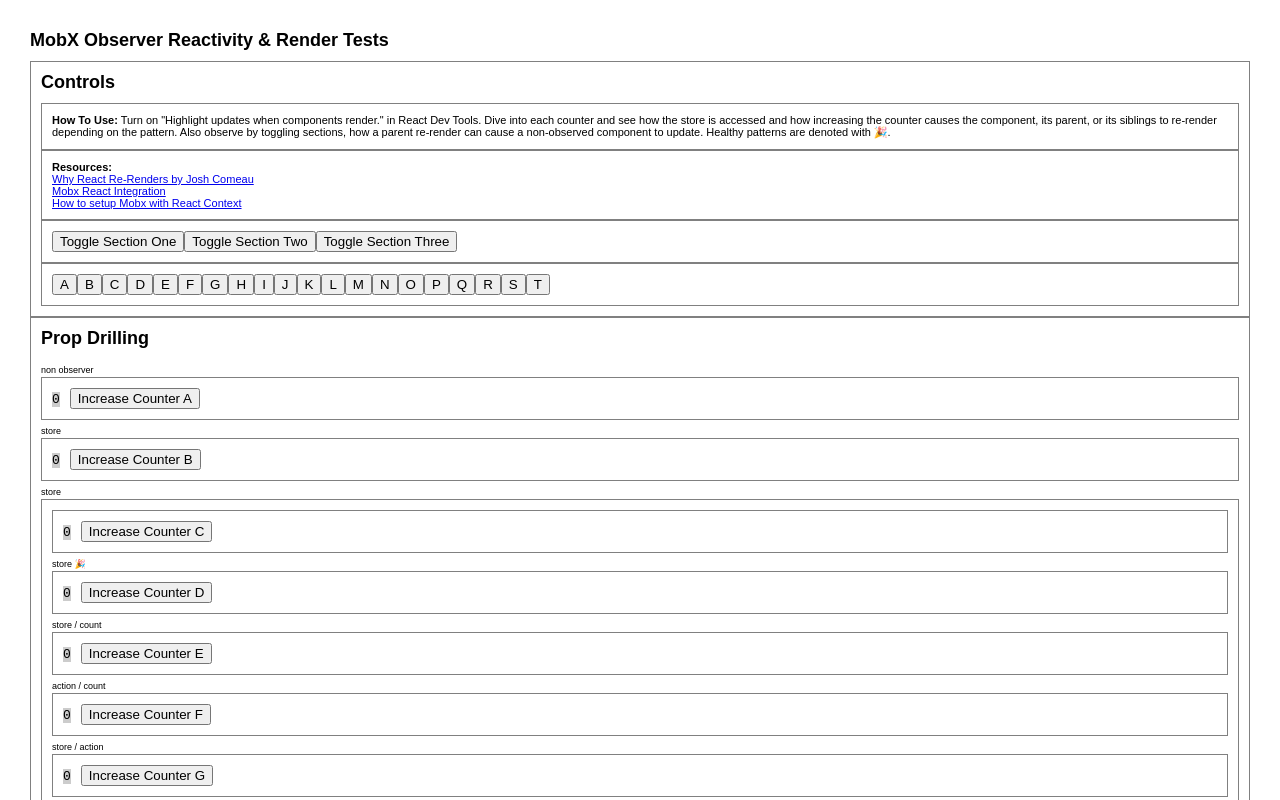
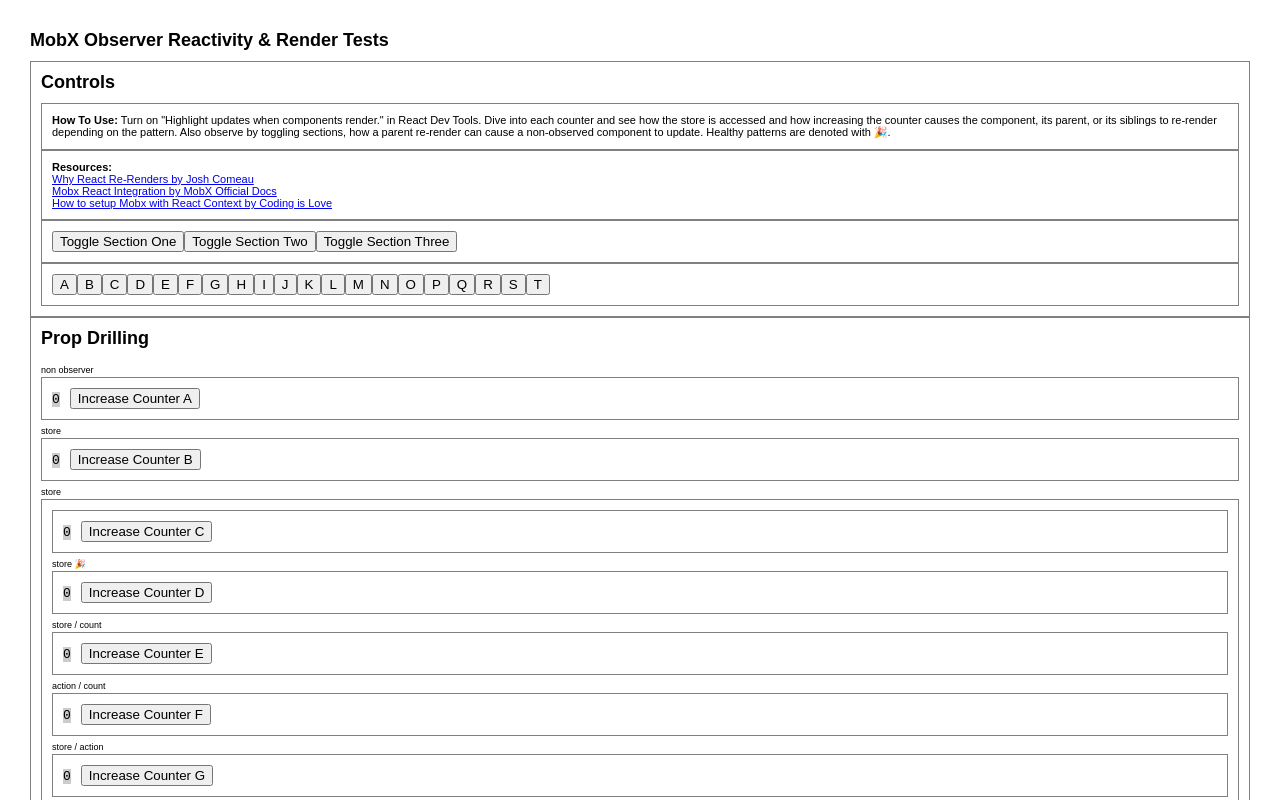
Before and after one commit to daltonrowe/mobx-tests, a React (Vite) app: page / in a window 1280 px wide. Shown: the top 800 px of the page. Built offline with nearby package versions, Linux system fonts and the light colour scheme.

Commit message:
by lines

```diff
--- a/src/components/App.tsx
+++ b/src/components/App.tsx
@@ -44,8 +44,8 @@ function App(props: StoreProps) {
         <div style={{ fontSize: '11px' }}>
           <strong>Resources:</strong>
           <a href='https://www.joshwcomeau.com/react/why-react-re-renders/#profiling-with-the-react-devtools'>Why React Re-Renders by Josh Comeau</a>
-          <a href='https://mobx.js.org/react-integration.html'>Mobx React Integration</a>
-          <a href='https://codingislove.com/setup-mobx-react-context/'>How to setup Mobx with React Context</a>
+          <a href='https://mobx.js.org/react-integration.html'>Mobx React Integration by MobX Official Docs</a>
+          <a href='https://codingislove.com/setup-mobx-react-context/'>How to setup Mobx with React Context by Coding is Love</a>
         </div>
         <div>
           <button onClick={() => { setCollapseOne(!collapseOne) }}>Toggle Section One</button>
```
